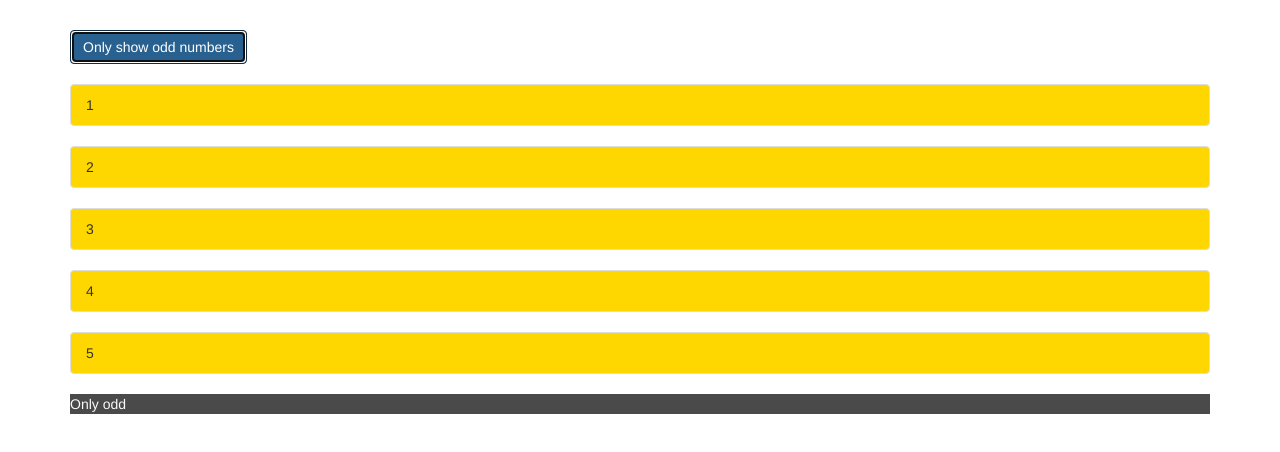
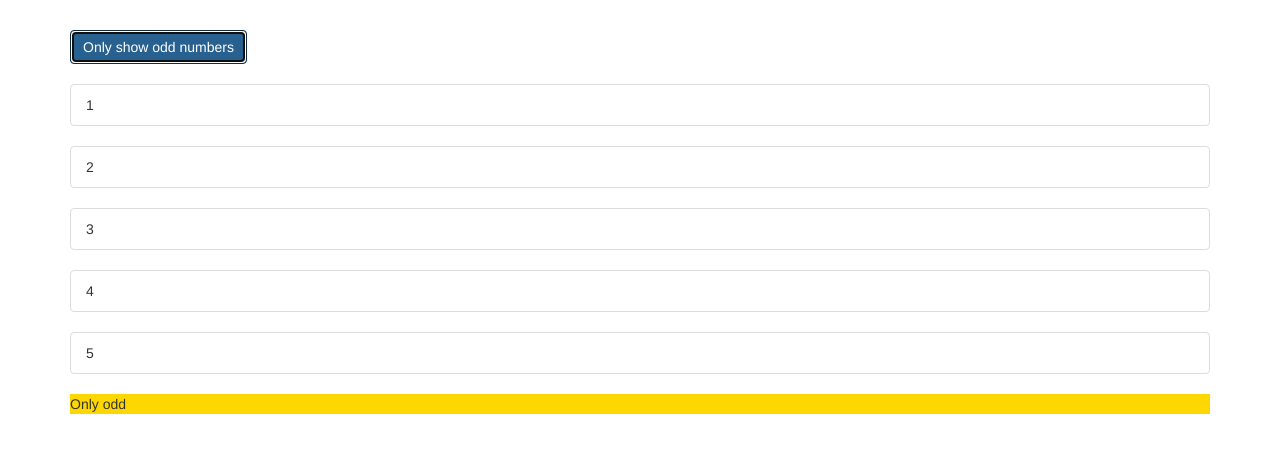
Before and after one commit to tansudasli/angular-sandbox, an Angular app in the folder core-directives/: page / in a window 1280 px wide. Both pictures are taken after a click on the button "Only show odd numbers". Shown: the top 452 px of the page. Built offline with nearby package versions, Linux system fonts and the light colour scheme.

Commit message:
Initialize - core-directives w/ dynamic DOM manipulation w/ HostListener & Renderer2

```diff
--- a/core-directives/src/app/app.component.html
+++ b/core-directives/src/app/app.component.html
@@ -8,16 +8,16 @@
       <ul class="list-group"
           *ngFor="let i of numbers">
 <!--        1st way = style="background-color: gold"  -->
-<!--        2nd way = custom directive below   -->
+<!--        2nd way = custom directive, custom directive w/ Renderer2 or custom directive w/ HostListener & Renderer2   -->
 <!--        3rd way = [ngStyle]="{backgroundColor: i % 2 === 0 ? 'gold' : 'transparent'}" -->
 <!--        4th way = [ngClass]="{odd: i % 2 === 0}"  -->
         <li class="list-group-item"
-            appBasicHighlighting>
+            appBetterHighlighting>
           {{i}}
         </li>
       </ul>
       <ng-template [ngIf]="onlyOdd">
-        <p appBetterHighlighting>Only odd</p>
+        <p appBasicHighlighting>Only odd</p>
       </ng-template>
     </div>
   </div>
--- a/core-directives/src/app/basic-highlighting.directive.ts
+++ b/core-directives/src/app/basic-highlighting.directive.ts
@@ -12,9 +12,12 @@ export class BasicHighlightingDirective implements OnInit {
   /**
    * accessing element
    * 1st way : this.elementRef.nativeElement.style.backgroundColor = 'gold';
-   * 2nd way : use Renderer2 class (better way)!
+   * 2nd way : use Renderer2 class (better way but not interactive
+   * 3rd way : HostListener + Renderer2 class for interactive DOM manipulation such as mouserover events
    */
   ngOnInit() {
     this.elementRef.nativeElement.style.backgroundColor = 'gold';
   }
+
+
 }
--- a/core-directives/src/app/better-highlighting.directive.ts
+++ b/core-directives/src/app/better-highlighting.directive.ts
@@ -1,14 +1,27 @@
-import {Directive, ElementRef, OnInit, Renderer2} from '@angular/core';
+import {Directive, ElementRef, HostListener, OnInit, Renderer2} from '@angular/core';
 
 @Directive({
   selector: '[appBetterHighlighting]'
 })
-export class BetterHighlightingDirective implements OnInit{
+export class BetterHighlightingDirective implements OnInit {
 
-  constructor(private elementRef: ElementRef ,private renderer: Renderer2) { }
+  constructor(private elementRef: ElementRef, private renderer: Renderer2) { }
 
   ngOnInit() {
+    // this.renderer.setStyle(this.elementRef.nativeElement, 'background-color', '#4a4a4a');
+    // this.renderer.setStyle(this.elementRef.nativeElement, 'color', '#fafafa');
+  }
+
+  @HostListener('mouseenter')
+  onMouseEnter(eventData: Event) {
+
     this.renderer.setStyle(this.elementRef.nativeElement, 'background-color', '#4a4a4a');
     this.renderer.setStyle(this.elementRef.nativeElement, 'color', '#fafafa');
   }
+
+  @HostListener('mouseleave')
+  onMouseLeave(eventData: Event) {
+    this.elementRef.nativeElement.style.backgroundColor = 'gold';
+    this.renderer.setStyle(this.elementRef.nativeElement, 'color', '#ffffff');
+  }
 }
```
